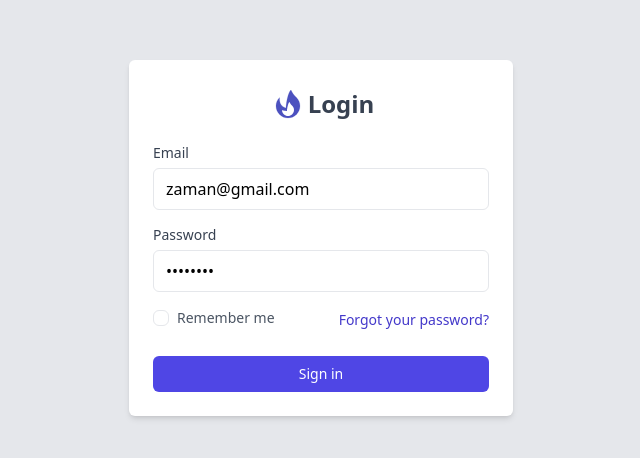
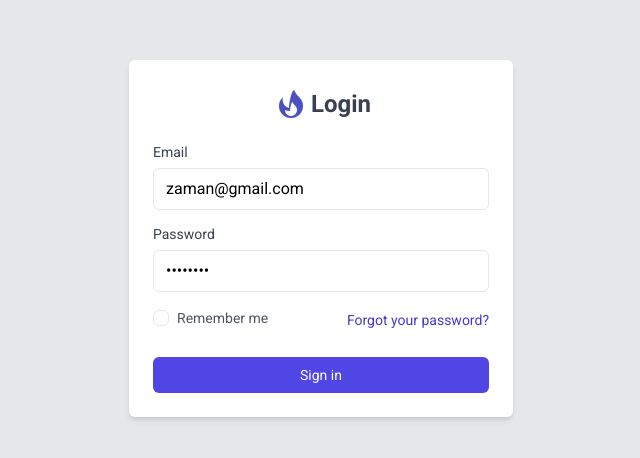
Before and after one commit to mkzamanbd/react-dashboard, a React (Create React App) app: page /login in a window 1280 px wide. Shown: the part 162-620 px from the top of the page, without its empty margins (319-959 px from the left). Built offline with nearby package versions, Linux system fonts and the light colour scheme; no server answers.

Commit message:
update font-family

```diff
--- a/src/index.css
+++ b/src/index.css
@@ -3,7 +3,11 @@
 @tailwind base;
 @tailwind components;
 @tailwind utilities;
-
+@layer base {
+    html {
+        font-family: Roboto, system-ui, sans-serif;
+    }
+}
 @layer components {
     .nav-link {
         @apply flex items-center px-4 py-2 mt-4 duration-200 border-l-4 border-gray-800/25 text-gray-500 hover:bg-gray-600 hover:bg-opacity-25 hover:text-gray-100;
```
